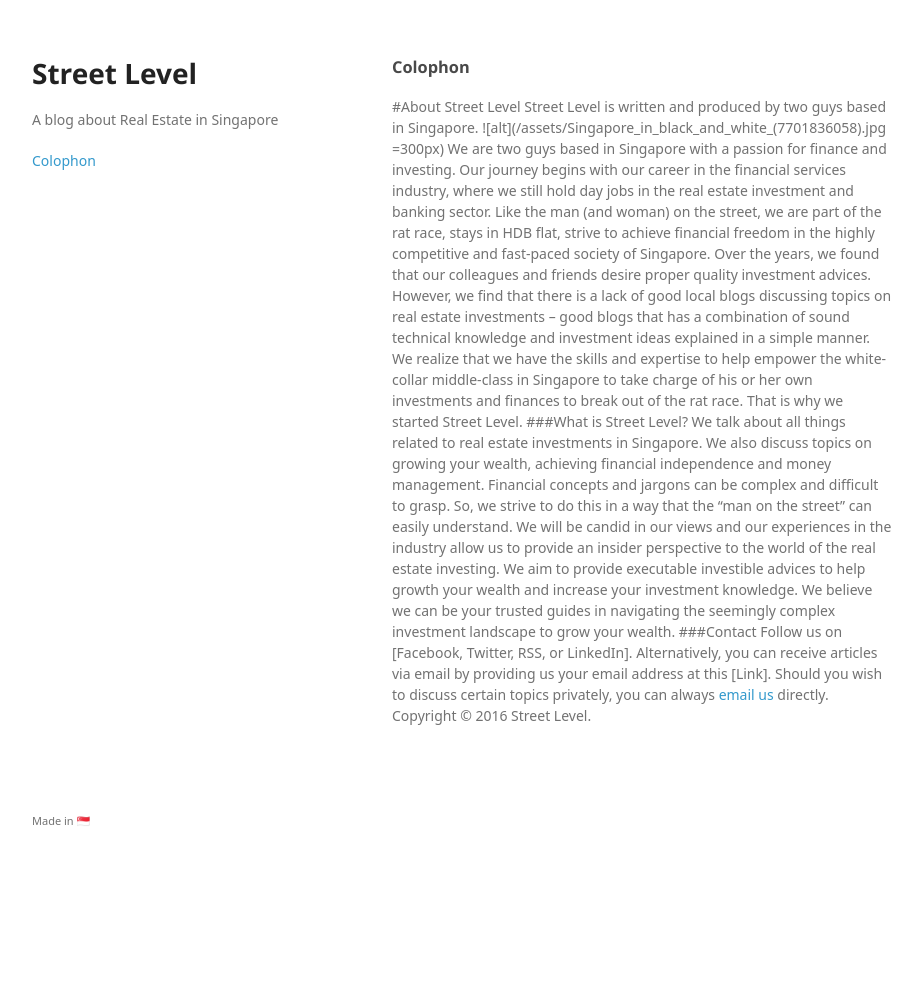
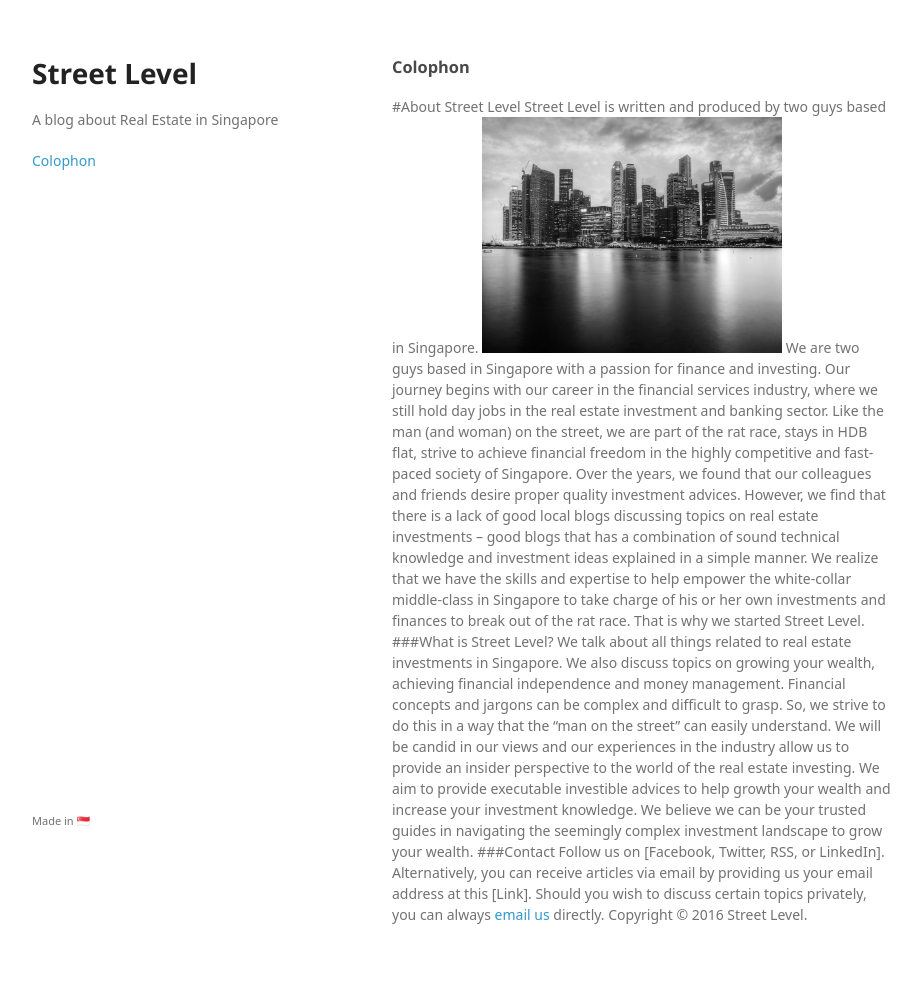
Before and after one commit to samueltwx/street-level.github.io, a Jekyll site: the page built from colophon.html, in a window 1280 px wide. Shown: the whole page, without its empty margins (178-1100 px from the left). Built offline with Jekyll 4.4.1, drawn with Linux system fonts in a browser that asks for light colours; some web fonts are replaced; before the commit the page ends 900 px from its top, so only the background shows below that.

Commit message:
Add files via upload

```diff
--- a/colophon.html
+++ b/colophon.html
@@ -8,7 +8,7 @@ permalink: /colophon/
 
 Street Level is written and produced by two guys based in Singapore.
 
-![alt]({{ site.url }}/assets/Singapore_in_black_and_white_(7701836058).jpg =300px)
+<img src="{{ site.url }}/assets/Singapore_in_black_and_white_(7701836058).jpg" alt="Singapore" style="width: 300px;"/>
 
 We are two guys based in Singapore with a passion for finance and investing. Our journey begins with our career in the financial services industry, where we still hold day jobs in the real estate investment and banking sector.  Like the man (and woman) on the street, we are part of the rat race, stays in HDB flat, strive to achieve financial freedom in the highly competitive and fast-paced society of Singapore.
 
```
